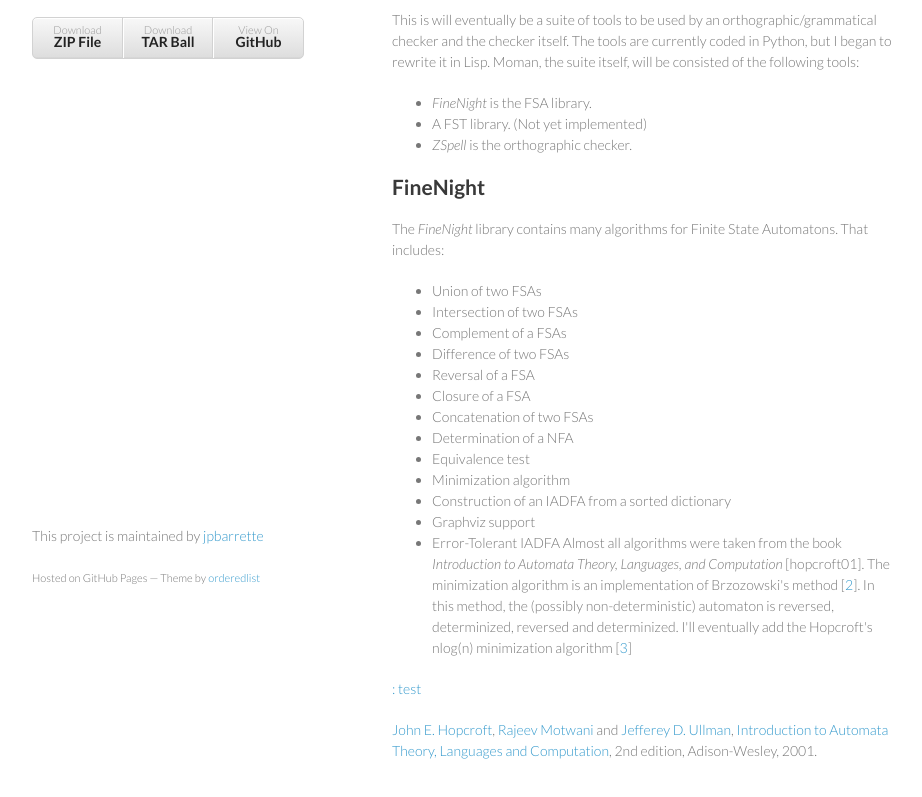
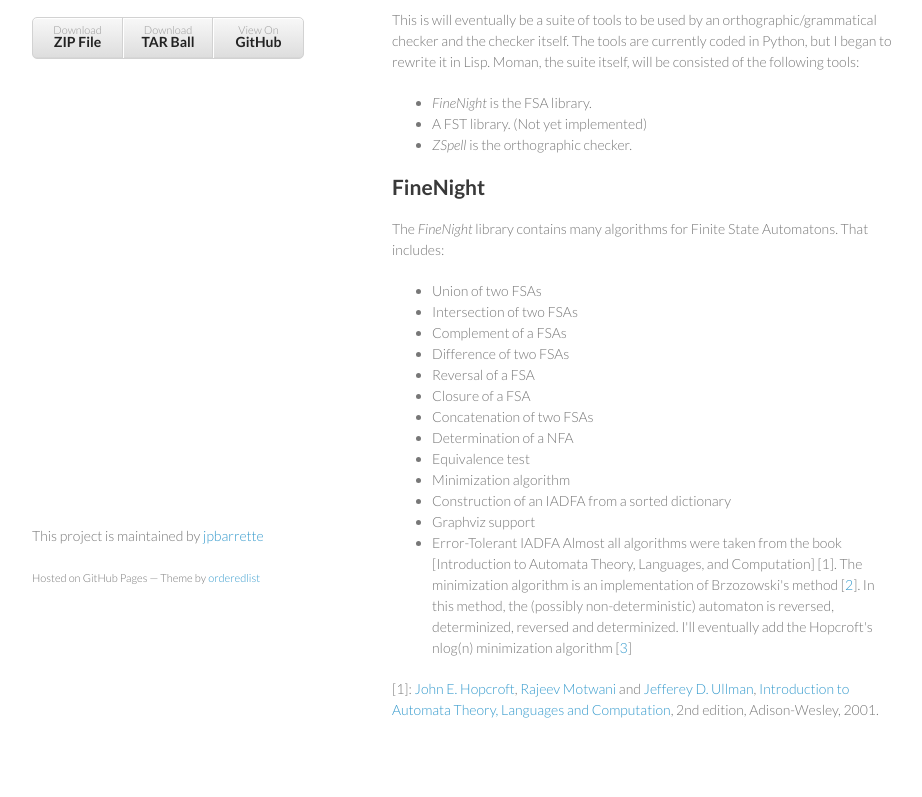
Before and after one commit to jpbarrette/moman, a plain HTML site: page index.html in a window 1280 px wide. Shown: the part 143-940 px from the top of the page, without its empty margins (178-1100 px from the left). Drawn offline with Linux system fonts and the light colour scheme.

```diff
--- a/index.html
+++ b/index.html
@@ -63,12 +63,10 @@
 <li>Construction of an IADFA from a sorted dictionary</li>
 <li>Graphviz support</li>
 <li>Error-Tolerant IADFA
-Almost all algorithms were taken from the book <em>Introduction to Automata Theory, Languages, and Computation</em> [hopcroft01]. The minimization algorithm is an implementation of Brzozowski's method [<a href="#brzozowski">2</a>]. In this method, the (possibly non-deterministic) automaton is reversed, determinized, reversed and determinized. I'll eventually add the Hopcroft's nlog(n) minimization algorithm [<a href="#hopcroft">3</a>]</li>
+Almost all algorithms were taken from the book [Introduction to Automata Theory, Languages, and Computation] [1]. The minimization algorithm is an implementation of Brzozowski's method [<a href="#brzozowski">2</a>]. In this method, the (possibly non-deterministic) automaton is reversed, determinized, reversed and determinized. I'll eventually add the Hopcroft's nlog(n) minimization algorithm [<a href="#hopcroft">3</a>]</li>
 </ul>
 
-<p><a name="#hopcroft">: test</a></p>
-
-<p><a href="http://www.cs.cornell.edu/Info/Department/Annual95/Faculty/Hopcroft.html">John E. Hopcroft</a>, <a href="http://theory.stanford.edu/~rajeev/">Rajeev Motwani</a> and
+<p>[1]: <a href="http://www.cs.cornell.edu/Info/Department/Annual95/Faculty/Hopcroft.html">John E. Hopcroft</a>, <a href="http://theory.stanford.edu/~rajeev/">Rajeev Motwani</a> and
           <a href="http://www-db.stanford.edu/~ullman/">Jefferey D. Ullman</a>, <a href="http://www-db.stanford.edu/~ullman/ialc.html">Introduction to Automata Theory, Languages and Computation</a>, 2nd edition, Adison-Wesley, 2001.</p>
       </section>
       <footer>
```
Also changed, not shown: params.json (+1 -1 lines).
